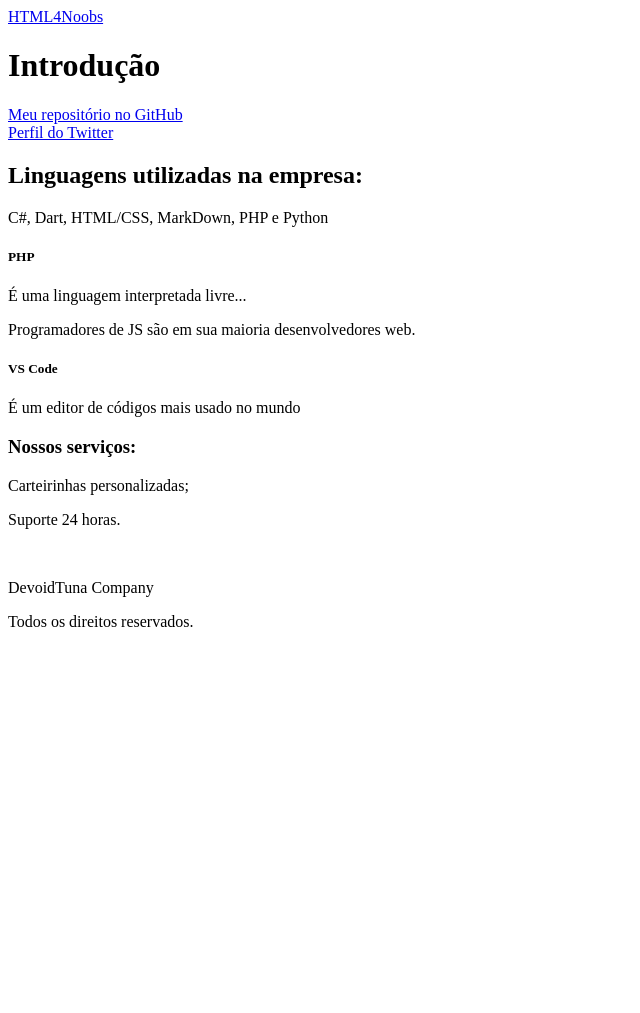
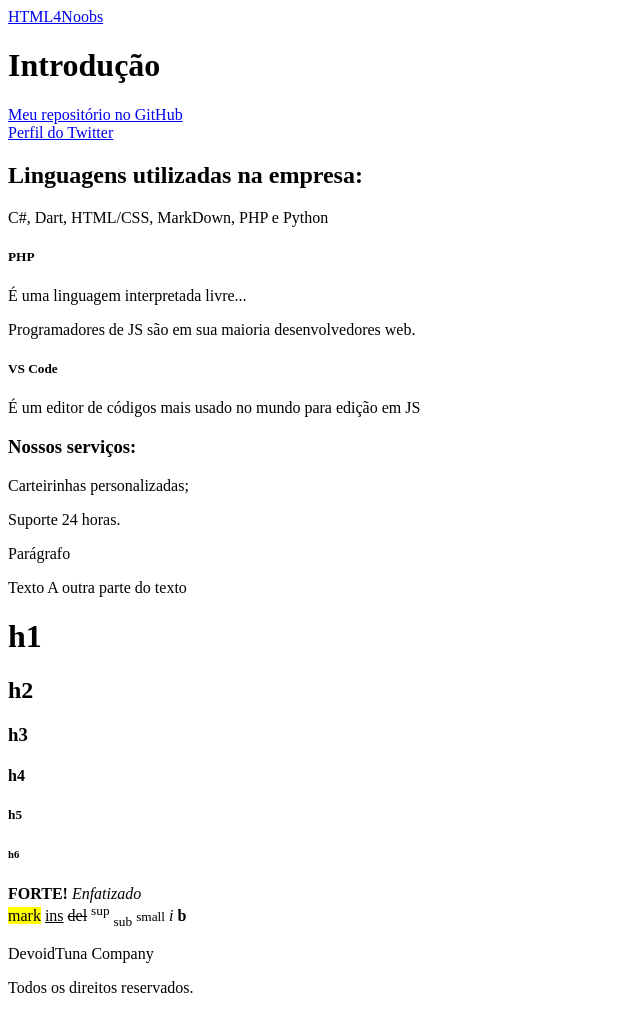
Before and after one commit to DevoidTuna/Learning, a plain HTML site: page tags.html in a window 1280 px wide. Shown: the whole page, without its empty margins (0-640 px from the left). Before the commit the page ends 800 px from the top, so only its background shows below. Drawn offline with Linux system fonts and the light colour scheme.

Commit message:
Encerrado Tags de Texto

```diff
--- a/tags.html
+++ b/tags.html
@@ -37,7 +37,7 @@
         <p>Programadores de JS são em sua maioria desenvolvedores web.</p>
         <aside>
             <h5>VS Code</h5>
-            <p>É um editor de códigos mais usado no mundo</p>
+            <p>É um editor de códigos mais usado no mundo para edição em JS</p>
         </aside>
         <!--------------------->
 
@@ -47,6 +47,37 @@
             <p>Suporte 24 horas.</p>
         </div>
 
+        <!--Tags de texto:-->
+
+        <p>Parágrafo</p> <!--Parágrafo-->
+
+        <!--Tag inline que pode ser usada para criar uma seção em um parágrafo que pode ser direcionada usando CSS-->
+        <a>Texto A<span> outra parte do texto</span></a>
+
+        <br> <!-- Quebra de linha-->
+
+        <!--Títulos-->
+        <h1>h1</h1>
+        <h2>h2</h2>
+        <h3>h3</h3>
+        <h4>h4</h4>
+        <h5>h5</h5>
+        <h6>h6</h6>
+
+
+        <strong>FORTE!</strong> <!--Forte. Semântico. Por padrão, os navegadores o mantêm em negrito-->
+
+        <em>Enfatizado</em> <!--Texto enfatizado. Por padrão, os navegadores o mantêm em itálico--> <br>
+
+
+        <mark>mark</mark>
+        <ins>ins</ins>
+        <del>del</del>
+        <sup>sup</sup>
+        <sub>sub</sub>
+        <small>small</small>
+        <i>i</i> <!--Sem semântica, apenas visual-->
+        <b>b</b> <!--Sem semântica, apenas visual-->
 
 
 
```
